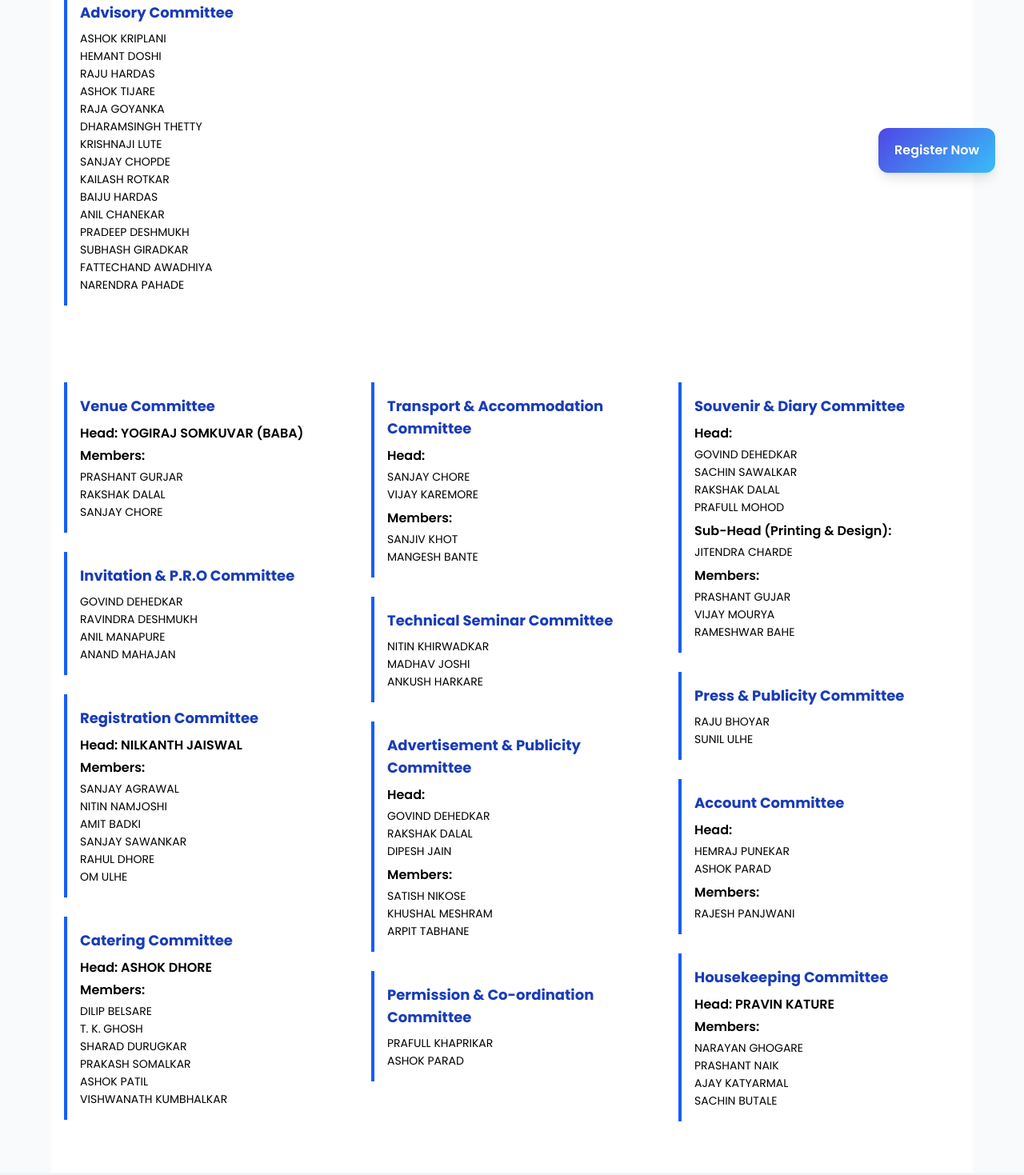
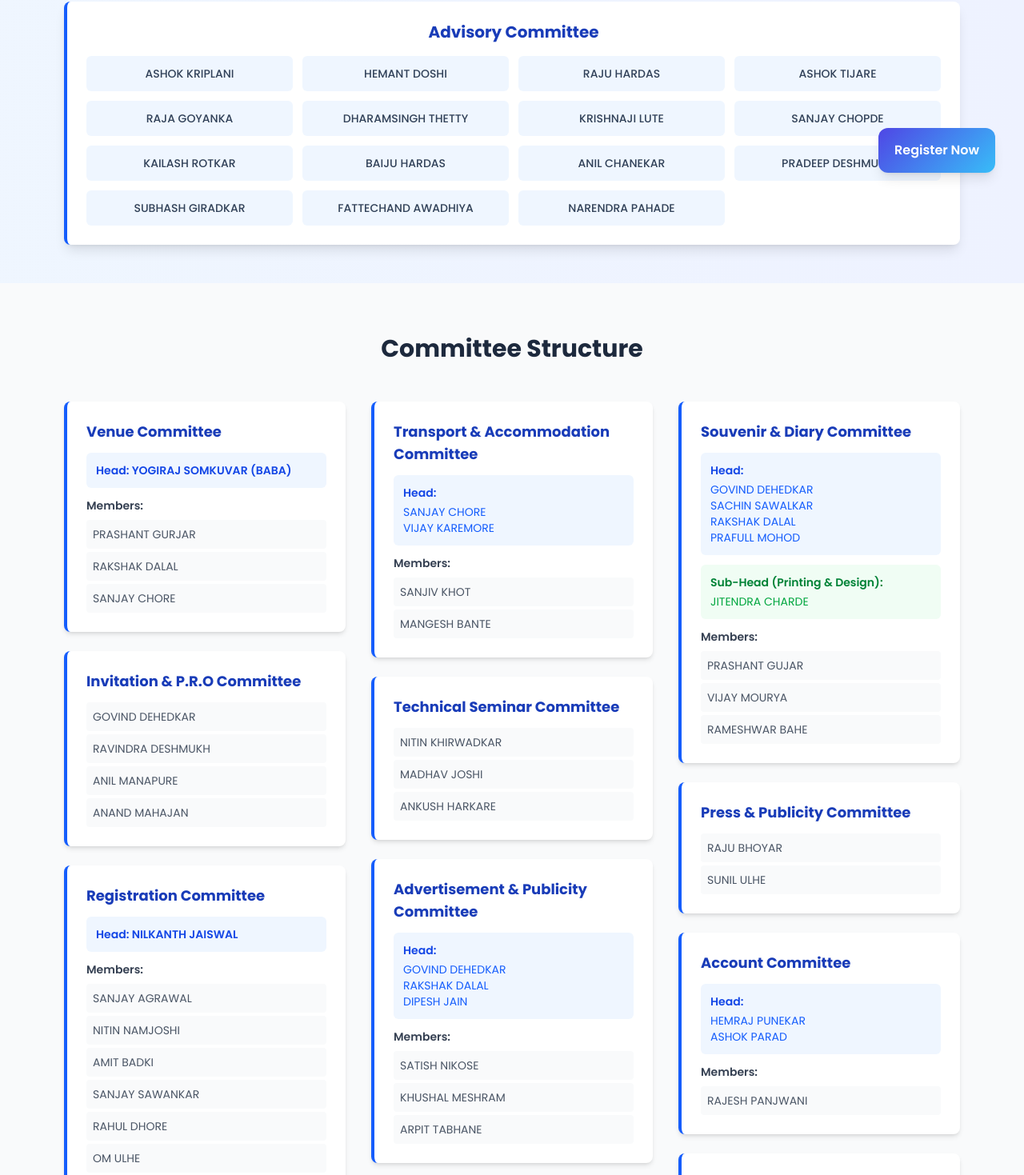
Before and after one commit to pdarne/vidyuat-expo, a React (Vite) app in the folder vidyut-exp/: page /committee in a window 1280 px wide. Shown: the part 560-2029 px from the top of the page at 80% size. Built offline with nearby package versions, Linux system fonts and the light colour scheme.

Commit message:
committee

```diff
--- a/vidyut-exp/src/pages/Committee.jsx
+++ b/vidyut-exp/src/pages/Committee.jsx
@@ -54,85 +54,125 @@ const Committee = () => {
       </div>
 
       {/* Advisory Committee */}
-      <div className="max-w-6xl mx-auto px-4 py-8 bg-white">
-        <div className="bg-white p-4 border-l-4 border-blue-600">
-          <h3 className="font-bold text-blue-800 text-lg mb-2">Advisory Committee</h3>
-          <div className="text-sm space-y-0.5">
-            <p>ASHOK KRIPLANI</p>
-            <p>HEMANT DOSHI</p>
-            <p>RAJU HARDAS</p>
-            <p>ASHOK TIJARE</p>
-            <p>RAJA GOYANKA</p>
-            <p>DHARAMSINGH THETTY</p>
-            <p>KRISHNAJI LUTE</p>
-            <p>SANJAY CHOPDE</p>
-            <p>KAILASH ROTKAR</p>
-            <p>BAIJU HARDAS</p>
-            <p>ANIL CHANEKAR</p>
-            <p>PRADEEP DESHMUKH</p>
-            <p>SUBHASH GIRADKAR</p>
-            <p>FATTECHAND AWADHIYA</p>
-            <p>NARENDRA PAHADE</p>
+      <div className="bg-gradient-to-r from-blue-50 to-indigo-50 py-12">
+        <div className="max-w-6xl mx-auto px-4">
+          <div className="bg-white p-6 rounded-lg shadow-lg border-l-4 border-blue-600">
+            <h3 className="font-bold text-blue-800 text-xl mb-4 text-center">Advisory Committee</h3>
+            <div className="grid md:grid-cols-3 lg:grid-cols-4 gap-3">
+              <div className="bg-blue-50 p-3 rounded-md text-center">
+                <p className="text-sm font-medium text-slate-700">ASHOK KRIPLANI</p>
+              </div>
+              <div className="bg-blue-50 p-3 rounded-md text-center">
+                <p className="text-sm font-medium text-slate-700">HEMANT DOSHI</p>
+              </div>
+              <div className="bg-blue-50 p-3 rounded-md text-center">
+                <p className="text-sm font-medium text-slate-700">RAJU HARDAS</p>
+              </div>
+              <div className="bg-blue-50 p-3 rounded-md text-center">
+                <p className="text-sm font-medium text-slate-700">ASHOK TIJARE</p>
+              </div>
+              <div className="bg-blue-50 p-3 rounded-md text-center">
+                <p className="text-sm font-medium text-slate-700">RAJA GOYANKA</p>
+              </div>
+              <div className="bg-blue-50 p-3 rounded-md text-center">
+                <p className="text-sm font-medium text-slate-700">DHARAMSINGH THETTY</p>
+              </div>
+              <div className="bg-blue-50 p-3 rounded-md text-center">
+                <p className="text-sm font-medium text-slate-700">KRISHNAJI LUTE</p>
+              </div>
+              <div className="bg-blue-50 p-3 rounded-md text-center">
+                <p className="text-sm font-medium text-slate-700">SANJAY CHOPDE</p>
+              </div>
+              <div className="bg-blue-50 p-3 rounded-md text-center">
+                <p className="text-sm font-medium text-slate-700">KAILASH ROTKAR</p>
+              </div>
+              <div className="bg-blue-50 p-3 rounded-md text-center">
+                <p className="text-sm font-medium text-slate-700">BAIJU HARDAS</p>
+              </div>
+              <div className="bg-blue-50 p-3 rounded-md text-center">
+                <p className="text-sm font-medium text-slate-700">ANIL CHANEKAR</p>
+              </div>
+              <div className="bg-blue-50 p-3 rounded-md text-center">
+                <p className="text-sm font-medium text-slate-700">PRADEEP DESHMUKH</p>
+              </div>
+              <div className="bg-blue-50 p-3 rounded-md text-center">
+                <p className="text-sm font-medium text-slate-700">SUBHASH GIRADKAR</p>
+              </div>
+              <div className="bg-blue-50 p-3 rounded-md text-center">
+                <p className="text-sm font-medium text-slate-700">FATTECHAND AWADHIYA</p>
+              </div>
+              <div className="bg-blue-50 p-3 rounded-md text-center">
+                <p className="text-sm font-medium text-slate-700">NARENDRA PAHADE</p>
+              </div>
+            </div>
           </div>
         </div>
       </div>
 
       {/* Main Content Grid */}
-      <div className="max-w-6xl mx-auto px-4 py-16 bg-white">
+      <div className="bg-gray-50 py-16">
+        <div className="max-w-6xl mx-auto px-4">
+          <h2 className="text-3xl font-bold text-center mb-12 text-slate-800">Committee Structure</h2>
           <div className="grid md:grid-cols-3 gap-8">
 
             {/* Column 1 */}
             <div className="space-y-6">
               {/* Venue Committee */}
-            <div className="bg-white p-4 border-l-4 border-blue-600">
-              <h3 className="font-bold text-blue-800 text-lg mb-2">Venue Committee</h3>
-              <p className="font-semibold mb-1">Head: YOGIRAJ SOMKUVAR (BABA)</p>
-              <p className="font-semibold mb-1">Members:</p>
-              <div className="text-sm space-y-0.5">
-                <p>PRASHANT GURJAR</p>
-                <p>RAKSHAK DALAL</p>
-                <p>SANJAY CHORE</p>
+              <div className="bg-white p-6 rounded-lg shadow-md border-l-4 border-blue-600 hover:shadow-lg transition-shadow">
+                <h3 className="font-bold text-blue-800 text-lg mb-3">Venue Committee</h3>
+                <div className="bg-blue-50 p-3 rounded-md mb-3">
+                  <p className="font-semibold text-blue-700 text-sm">Head: YOGIRAJ SOMKUVAR (BABA)</p>
+                </div>
+                <p className="font-semibold mb-2 text-gray-700 text-sm">Members:</p>
+                <div className="space-y-1">
+                  <p className="text-sm text-gray-600 bg-gray-50 p-2 rounded">PRASHANT GURJAR</p>
+                  <p className="text-sm text-gray-600 bg-gray-50 p-2 rounded">RAKSHAK DALAL</p>
+                  <p className="text-sm text-gray-600 bg-gray-50 p-2 rounded">SANJAY CHORE</p>
                 </div>
               </div>
 
               {/* Invitation & P.R.O Committee */}
-            <div className="bg-white p-4 border-l-4 border-blue-600">
-              <h3 className="font-bold text-blue-800 text-lg mb-2">Invitation & P.R.O Committee</h3>
-              <div className="text-sm space-y-0.5">
-                <p>GOVIND DEHEDKAR</p>
-                <p>RAVINDRA DESHMUKH</p>
-                <p>ANIL MANAPURE</p>
-                <p>ANAND MAHAJAN</p>
+              <div className="bg-white p-6 rounded-lg shadow-md border-l-4 border-blue-600 hover:shadow-lg transition-shadow">
+                <h3 className="font-bold text-blue-800 text-lg mb-3">Invitation & P.R.O Committee</h3>
+                <div className="space-y-1">
+                  <p className="text-sm text-gray-600 bg-gray-50 p-2 rounded">GOVIND DEHEDKAR</p>
+                  <p className="text-sm text-gray-600 bg-gray-50 p-2 rounded">RAVINDRA DESHMUKH</p>
+                  <p className="text-sm text-gray-600 bg-gray-50 p-2 rounded">ANIL MANAPURE</p>
+                  <p className="text-sm text-gray-600 bg-gray-50 p-2 rounded">ANAND MAHAJAN</p>
                 </div>
               </div>
 
               {/* Registration Committee */}
-            <div className="bg-white p-4 border-l-4 border-blue-600">
-              <h3 className="font-bold text-blue-800 text-lg mb-2">Registration Committee</h3>
-              <p className="font-semibold mb-1">Head: NILKANTH JAISWAL</p>
-              <p className="font-semibold mb-1">Members:</p>
-              <div className="text-sm space-y-0.5">
-                <p>SANJAY AGRAWAL</p>
-                <p>NITIN NAMJOSHI</p>
-                <p>AMIT BADKI</p>
-                <p>SANJAY SAWANKAR</p>
-                <p>RAHUL DHORE</p>
-                <p>OM ULHE</p>
+              <div className="bg-white p-6 rounded-lg shadow-md border-l-4 border-blue-600 hover:shadow-lg transition-shadow">
+                <h3 className="font-bold text-blue-800 text-lg mb-3">Registration Committee</h3>
+                <div className="bg-blue-50 p-3 rounded-md mb-3">
+                  <p className="font-semibold text-blue-700 text-sm">Head: NILKANTH JAISWAL</p>
+                </div>
+                <p className="font-semibold mb-2 text-gray-700 text-sm">Members:</p>
+                <div className="space-y-1">
+                  <p className="text-sm text-gray-600 bg-gray-50 p-2 rounded">SANJAY AGRAWAL</p>
+                  <p className="text-sm text-gray-600 bg-gray-50 p-2 rounded">NITIN NAMJOSHI</p>
+                  <p className="text-sm text-gray-600 bg-gray-50 p-2 rounded">AMIT BADKI</p>
+                  <p className="text-sm text-gray-600 bg-gray-50 p-2 rounded">SANJAY SAWANKAR</p>
+                  <p className="text-sm text-gray-600 bg-gray-50 p-2 rounded">RAHUL DHORE</p>
+                  <p className="text-sm text-gray-600 bg-gray-50 p-2 rounded">OM ULHE</p>
                 </div>
               </div>
 
               {/* Catering Committee */}
-            <div className="bg-white p-4 border-l-4 border-blue-600">
-              <h3 className="font-bold text-blue-800 text-lg mb-2">Catering Committee</h3>
-              <p className="font-semibold mb-1">Head: ASHOK DHORE</p>
-              <p className="font-semibold mb-1">Members:</p>
-              <div className="text-sm space-y-0.5">
-                <p>DILIP BELSARE</p>
-                <p>T. K. GHOSH</p>
-                <p>SHARAD DURUGKAR</p>
-                <p>PRAKASH SOMALKAR</p>
-                <p>ASHOK PATIL</p>
-                <p>VISHWANATH KUMBHALKAR</p>
+              <div className="bg-white p-6 rounded-lg shadow-md border-l-4 border-blue-600 hover:shadow-lg transition-shadow">
+                <h3 className="font-bold text-blue-800 text-lg mb-3">Catering Committee</h3>
+                <div className="bg-blue-50 p-3 rounded-md mb-3">
+                  <p className="font-semibold text-blue-700 text-sm">Head: ASHOK DHORE</p>
+                </div>
+                <p className="font-semibold mb-2 text-gray-700 text-sm">Members:</p>
+                <div className="space-y-1">
+                  <p className="text-sm text-gray-600 bg-gray-50 p-2 rounded">DILIP BELSARE</p>
+                  <p className="text-sm text-gray-600 bg-gray-50 p-2 rounded">T. K. GHOSH</p>
+                  <p className="text-sm text-gray-600 bg-gray-50 p-2 rounded">SHARAD DURUGKAR</p>
+                  <p className="text-sm text-gray-600 bg-gray-50 p-2 rounded">PRAKASH SOMALKAR</p>
+                  <p className="text-sm text-gray-600 bg-gray-50 p-2 rounded">ASHOK PATIL</p>
+                  <p className="text-sm text-gray-600 bg-gray-50 p-2 rounded">VISHWANATH KUMBHALKAR</p>
                 </div>
               </div>
             </div>
@@ -140,53 +180,53 @@ const Committee = () => {
             {/* Column 2 */}
             <div className="space-y-6">
               {/* Transport & Accommodation Committee */}
-            <div className="bg-white p-4 border-l-4 border-blue-600">
-              <h3 className="font-bold text-blue-800 text-lg mb-2">Transport & Accommodation Committee</h3>
-              <p className="font-semibold mb-1">Head:</p>
-              <div className="text-sm space-y-0.5 mb-2">
-                <p>SANJAY CHORE</p>
-                <p>VIJAY KAREMORE</p>
+              <div className="bg-white p-6 rounded-lg shadow-md border-l-4 border-blue-600 hover:shadow-lg transition-shadow">
+                <h3 className="font-bold text-blue-800 text-lg mb-3">Transport & Accommodation Committee</h3>
+                <div className="bg-blue-50 p-3 rounded-md mb-3">
+                  <p className="font-semibold text-blue-700 text-sm mb-1">Head:</p>
+                  <p className="text-sm text-blue-600">SANJAY CHORE</p>
+                  <p className="text-sm text-blue-600">VIJAY KAREMORE</p>
                 </div>
-              <p className="font-semibold mb-1">Members:</p>
-              <div className="text-sm space-y-0.5">
-                <p>SANJIV KHOT</p>
-                <p>MANGESH BANTE</p>
+                <p className="font-semibold mb-2 text-gray-700 text-sm">Members:</p>
+                <div className="space-y-1">
+                  <p className="text-sm text-gray-600 bg-gray-50 p-2 rounded">SANJIV KHOT</p>
+                  <p className="text-sm text-gray-600 bg-gray-50 p-2 rounded">MANGESH BANTE</p>
                 </div>
               </div>
 
               {/* Technical Seminar Committee */}
-            <div className="bg-white p-4 border-l-4 border-blue-600">
-              <h3 className="font-bold text-blue-800 text-lg mb-2">Technical Seminar Committee</h3>
-              <div className="text-sm space-y-0.5">
-                <p>NITIN KHIRWADKAR</p>
-                <p>MADHAV JOSHI</p>
-                <p>ANKUSH HARKARE</p>
+              <div className="bg-white p-6 rounded-lg shadow-md border-l-4 border-blue-600 hover:shadow-lg transition-shadow">
+                <h3 className="font-bold text-blue-800 text-lg mb-3">Technical Seminar Committee</h3>
+                <div className="space-y-1">
+                  <p className="text-sm text-gray-600 bg-gray-50 p-2 rounded">NITIN KHIRWADKAR</p>
+                  <p className="text-sm text-gray-600 bg-gray-50 p-2 rounded">MADHAV JOSHI</p>
+                  <p className="text-sm text-gray-600 bg-gray-50 p-2 rounded">ANKUSH HARKARE</p>
                 </div>
               </div>
 
               {/* Advertisement & Publicity Committee */}
-            <div className="bg-white p-4 border-l-4 border-blue-600">
-              <h3 className="font-bold text-blue-800 text-lg mb-2">Advertisement & Publicity Committee</h3>
-              <p className="font-semibold mb-1">Head:</p>
-              <div className="text-sm space-y-0.5 mb-2">
-                <p>GOVIND DEHEDKAR</p>
-                <p>RAKSHAK DALAL</p>
-                <p>DIPESH JAIN</p>
+              <div className="bg-white p-6 rounded-lg shadow-md border-l-4 border-blue-600 hover:shadow-lg transition-shadow">
+                <h3 className="font-bold text-blue-800 text-lg mb-3">Advertisement & Publicity Committee</h3>
+                <div className="bg-blue-50 p-3 rounded-md mb-3">
+                  <p className="font-semibold text-blue-700 text-sm mb-1">Head:</p>
+                  <p className="text-sm text-blue-600">GOVIND DEHEDKAR</p>
+                  <p className="text-sm text-blue-600">RAKSHAK DALAL</p>
+                  <p className="text-sm text-blue-600">DIPESH JAIN</p>
                 </div>
-              <p className="font-semibold mb-1">Members:</p>
-              <div className="text-sm space-y-0.5">
-                <p>SATISH NIKOSE</p>
-                <p>KHUSHAL MESHRAM</p>
-                <p>ARPIT TABHANE</p>
+                <p className="font-semibold mb-2 text-gray-700 text-sm">Members:</p>
+                <div className="space-y-1">
+                  <p className="text-sm text-gray-600 bg-gray-50 p-2 rounded">SATISH NIKOSE</p>
+                  <p className="text-sm text-gray-600 bg-gray-50 p-2 rounded">KHUSHAL MESHRAM</p>
+                  <p className="text-sm text-gray-600 bg-gray-50 p-2 rounded">ARPIT TABHANE</p>
                 </div>
               </div>
 
               {/* Permission & Co-ordination Committee */}
-            <div className="bg-white p-4 border-l-4 border-blue-600">
-              <h3 className="font-bold text-blue-800 text-lg mb-2">Permission & Co-ordination Committee</h3>
-              <div className="text-sm space-y-0.5">
-                <p>PRAFULL KHAPRIKAR</p>
-                <p>ASHOK PARAD</p>
+              <div className="bg-white p-6 rounded-lg shadow-md border-l-4 border-blue-600 hover:shadow-lg transition-shadow">
+                <h3 className="font-bold text-blue-800 text-lg mb-3">Permission & Co-ordination Committee</h3>
+                <div className="space-y-1">
+                  <p className="text-sm text-gray-600 bg-gray-50 p-2 rounded">PRAFULL KHAPRIKAR</p>
+                  <p className="text-sm text-gray-600 bg-gray-50 p-2 rounded">ASHOK PARAD</p>
                 </div>
               </div>
             </div>
@@ -194,56 +234,61 @@ const Committee = () => {
             {/* Column 3 */}
             <div className="space-y-6">
               {/* Souvenir & Diary Committee */}
-            <div className="bg-white p-4 border-l-4 border-blue-600">
-              <h3 className="font-bold text-blue-800 text-lg mb-2">Souvenir & Diary Committee</h3>
-              <p className="font-semibold mb-1">Head:</p>
-              <div className="text-sm space-y-0.5 mb-2">
-                <p>GOVIND DEHEDKAR</p>
-                <p>SACHIN SAWALKAR</p>
-                <p>RAKSHAK DALAL</p>
-                <p>PRAFULL MOHOD</p>
+              <div className="bg-white p-6 rounded-lg shadow-md border-l-4 border-blue-600 hover:shadow-lg transition-shadow">
+                <h3 className="font-bold text-blue-800 text-lg mb-3">Souvenir & Diary Committee</h3>
+                <div className="bg-blue-50 p-3 rounded-md mb-3">
+                  <p className="font-semibold text-blue-700 text-sm mb-1">Head:</p>
+                  <p className="text-sm text-blue-600">GOVIND DEHEDKAR</p>
+                  <p className="text-sm text-blue-600">SACHIN SAWALKAR</p>
+                  <p className="text-sm text-blue-600">RAKSHAK DALAL</p>
+                  <p className="text-sm text-blue-600">PRAFULL MOHOD</p>
                 </div>
-              <p className="font-semibold mb-1">Sub-Head (Printing & Design):</p>
-              <p className="text-sm mb-2">JITENDRA CHARDE</p>
-              <p className="font-semibold mb-1">Members:</p>
-              <div className="text-sm space-y-0.5">
-                <p>PRASHANT GUJAR</p>
-                <p>VIJAY MOURYA</p>
-                <p>RAMESHWAR BAHE</p>
+                <div className="bg-green-50 p-3 rounded-md mb-3">
+                  <p className="font-semibold text-green-700 text-sm mb-1">Sub-Head (Printing & Design):</p>
+                  <p className="text-sm text-green-600">JITENDRA CHARDE</p>
+                </div>
+                <p className="font-semibold mb-2 text-gray-700 text-sm">Members:</p>
+                <div className="space-y-1">
+                  <p className="text-sm text-gray-600 bg-gray-50 p-2 rounded">PRASHANT GUJAR</p>
+                  <p className="text-sm text-gray-600 bg-gray-50 p-2 rounded">VIJAY MOURYA</p>
+                  <p className="text-sm text-gray-600 bg-gray-50 p-2 rounded">RAMESHWAR BAHE</p>
                 </div>
               </div>
 
               {/* Press & Publicity Committee */}
-            <div className="bg-white p-4 border-l-4 border-blue-600">
-              <h3 className="font-bold text-blue-800 text-lg mb-2">Press & Publicity Committee</h3>
-              <div className="text-sm space-y-0.5">
-                <p>RAJU BHOYAR</p>
-                <p>SUNIL ULHE</p>
+              <div className="bg-white p-6 rounded-lg shadow-md border-l-4 border-blue-600 hover:shadow-lg transition-shadow">
+                <h3 className="font-bold text-blue-800 text-lg mb-3">Press & Publicity Committee</h3>
+                <div className="space-y-1">
+                  <p className="text-sm text-gray-600 bg-gray-50 p-2 rounded">RAJU BHOYAR</p>
+                  <p className="text-sm text-gray-600 bg-gray-50 p-2 rounded">SUNIL ULHE</p>
                 </div>
               </div>
 
               {/* Account Committee */}
-            <div className="bg-white p-4 border-l-4 border-blue-600">
-              <h3 className="font-bold text-blue-800 text-lg mb-2">Account Committee</h3>
-              <p className="font-semibold mb-1">Head:</p>
-              <div className="text-sm space-y-0.5 mb-2">
-                <p>HEMRAJ PUNEKAR</p>
-                <p>ASHOK PARAD</p>
+              <div className="bg-white p-6 rounded-lg shadow-md border-l-4 border-blue-600 hover:shadow-lg transition-shadow">
+                <h3 className="font-bold text-blue-800 text-lg mb-3">Account Committee</h3>
+                <div className="bg-blue-50 p-3 rounded-md mb-3">
+                  <p className="font-semibold text-blue-700 text-sm mb-1">Head:</p>
+                  <p className="text-sm text-blue-600">HEMRAJ PUNEKAR</p>
+                  <p className="text-sm text-blue-600">ASHOK PARAD</p>
                 </div>
-              <p className="font-semibold mb-1">Members:</p>
-              <p className="text-sm">RAJESH PANJWANI</p>
+                <p className="font-semibold mb-2 text-gray-700 text-sm">Members:</p>
+                <p className="text-sm text-gray-600 bg-gray-50 p-2 rounded">RAJESH PANJWANI</p>
               </div>
 
               {/* Housekeeping Committee */}
-            <div className="bg-white p-4 border-l-4 border-blue-600">
-              <h3 className="font-bold text-blue-800 text-lg mb-2">Housekeeping Committee</h3>
-              <p className="font-semibold mb-1">Head: PRAVIN KATURE</p>
-              <p className="font-semibold mb-1">Members:</p>
-              <div className="text-sm space-y-0.5">
-                <p>NARAYAN GHOGARE</p>
-                <p>PRASHANT NAIK</p>
-                <p>AJAY KATYARMAL</p>
-                <p>SACHIN BUTALE</p>
+              <div className="bg-white p-6 rounded-lg shadow-md border-l-4 border-blue-600 hover:shadow-lg transition-shadow">
+                <h3 className="font-bold text-blue-800 text-lg mb-3">Housekeeping Committee</h3>
+                <div className="bg-blue-50 p-3 rounded-md mb-3">
+                  <p className="font-semibold text-blue-700 text-sm">Head: PRAVIN KATURE</p>
+                </div>
+                <p className="font-semibold mb-2 text-gray-700 text-sm">Members:</p>
+                <div className="space-y-1">
+                  <p className="text-sm text-gray-600 bg-gray-50 p-2 rounded">NARAYAN GHOGARE</p>
+                  <p className="text-sm text-gray-600 bg-gray-50 p-2 rounded">PRASHANT NAIK</p>
+                  <p className="text-sm text-gray-600 bg-gray-50 p-2 rounded">AJAY KATYARMAL</p>
+                  <p className="text-sm text-gray-600 bg-gray-50 p-2 rounded">SACHIN BUTALE</p>
+                </div>
               </div>
             </div>
           </div>
```
Lines whose indentation alone changed are shown as unchanged.
